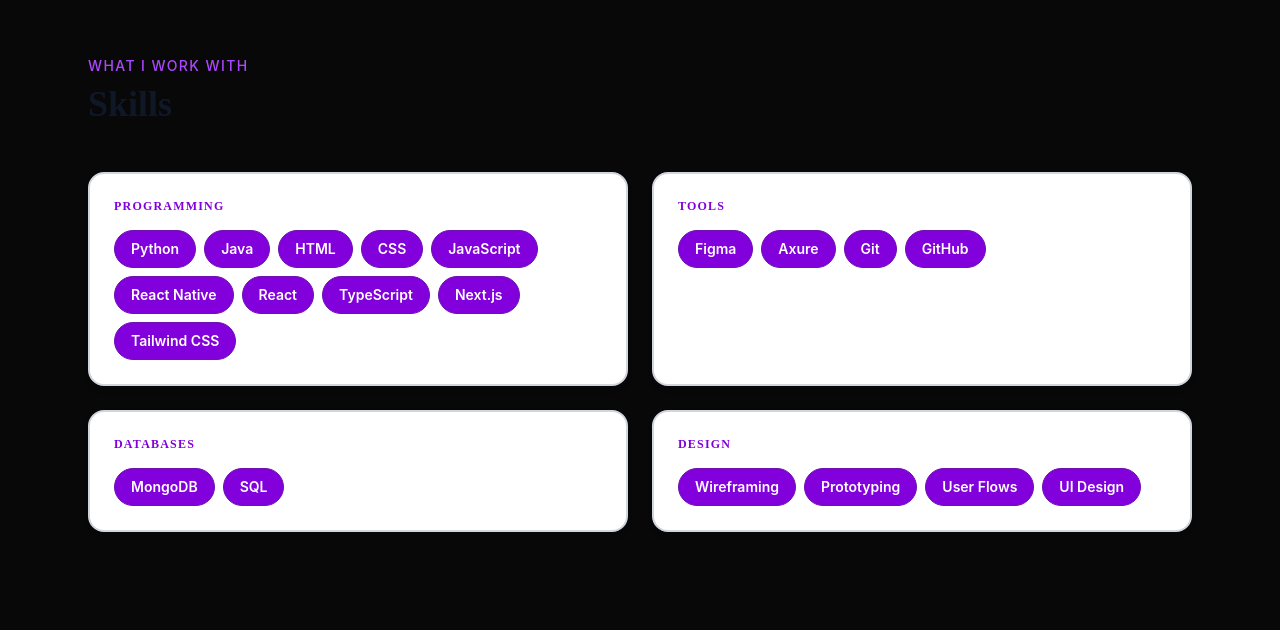
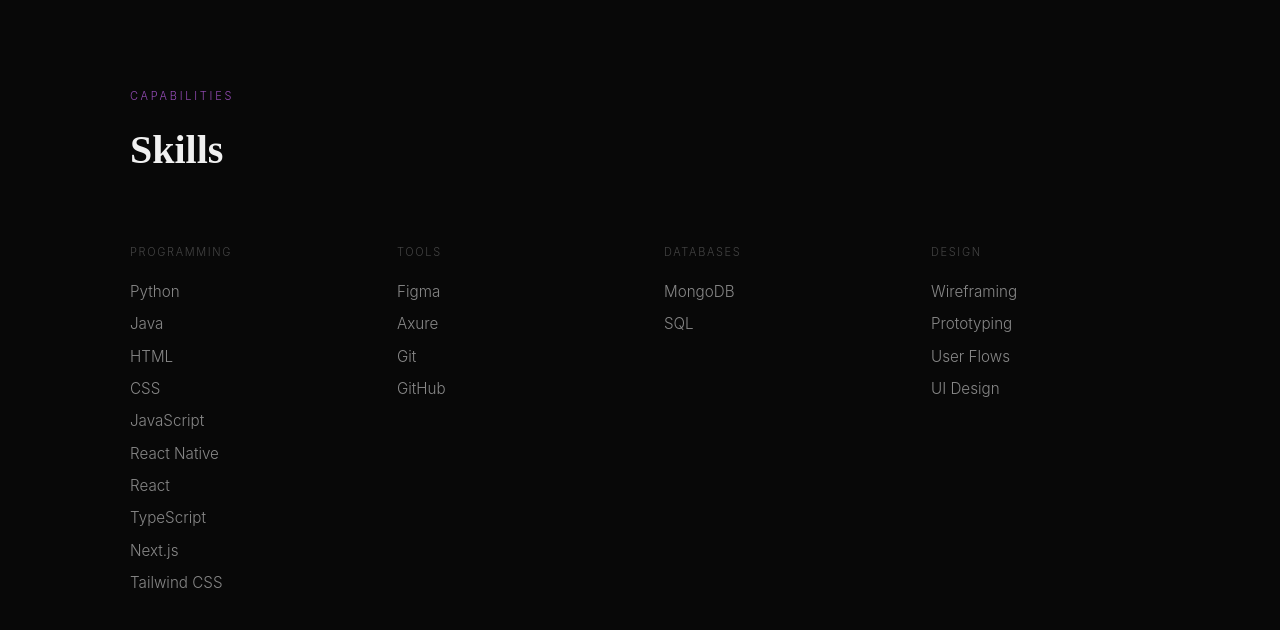
Before and after one commit to NadithiMoonasingha/My_Portfolio, a Next.js app: page / in a window 1280 px wide. Shown: the part 2090-2720 px from the top of the page. Built offline with nearby package versions, Linux system fonts and the light colour scheme.

Commit message:
Made the Skills section verticle

```diff
--- a/src/components/Skills.tsx
+++ b/src/components/Skills.tsx
@@ -1,26 +1,27 @@
+"use client";
+
 import { portfolioData } from "@/data/portfolio";
+import { motion } from "framer-motion";
 
 export default function Skills() {
   return (
-    <section id="skills" className="py-24 px-6 max-w-6xl mx-auto">
-      <p className="text-purple-500 text-sm font-medium tracking-widest uppercase mb-2">
-        What I work with
-      </p>
-      <h2 className="text-4xl font-bold text-gray-900 dark:text-white mb-12">Skills</h2>
-      <div className="grid grid-cols-1 md:grid-cols-2 gap-6">
-        {Object.entries(portfolioData.skills).map(([category, items]) => (
-          <div key={category} className="bg-white dark:bg-white/5 border-2 border-gray-300 dark:border-white/10 rounded-2xl p-6 hover:border-purple-500 dark:hover:border-purple-500/50 transition-all duration-300 shadow-md">
-            <h3 className="text-purple-700 dark:text-purple-400 text-xs font-bold tracking-widest uppercase mb-4">{category}</h3>
-            <div className="flex flex-wrap gap-2">
-              {items.map((skill) => (
-                <span key={skill} className="px-4 py-2 bg-purple-700 dark:bg-white/5 border border-purple-800 dark:border-white/10 text-white dark:text-gray-300 text-sm font-semibold rounded-full hover:bg-purple-800 dark:hover:border-purple-500/50 dark:hover:text-white transition-all duration-200">
-                  {skill}
-                </span>
-              ))}
+    <section id="skills" style={{ padding: "8rem 2.5rem", maxWidth: "1100px", margin: "0 auto" }}>
+      <motion.div initial={{ opacity: 0, y: 30 }} whileInView={{ opacity: 1, y: 0 }} viewport={{ once: true }} transition={{ duration: 0.9 }}>
+        <p style={{ fontSize: "11px", letterSpacing: "0.25em", textTransform: "uppercase", color: "#954cb7", marginBottom: "1rem" }}>Capabilities</p>
+        <h2 style={{ fontFamily: "'Playfair Display', serif", fontSize: "2.5rem", fontWeight: 700, color: "#f0f0f0", marginBottom: "4rem" }}>Skills</h2>
+        <div style={{ display: "grid", gridTemplateColumns: "repeat(auto-fit, minmax(200px, 1fr))", gap: "3rem" }}>
+          {Object.entries(portfolioData.skills).map(([category, items]) => (
+            <div key={category}>
+              <p style={{ fontSize: "11px", letterSpacing: "0.15em", textTransform: "uppercase", color: "#444", marginBottom: "1.25rem" }}>{category}</p>
+              <div style={{ display: "flex", flexDirection: "column", gap: "0.6rem" }}>
+                {items.map(skill => (
+                  <p key={skill} style={{ fontSize: "0.95rem", color: "#888", fontWeight: 300, lineHeight: 1.5 }}>{skill}</p>
+                ))}
+              </div>
             </div>
-          </div>
-        ))}
-      </div>
+          ))}
+        </div>
+      </motion.div>
     </section>
   );
 }
```
